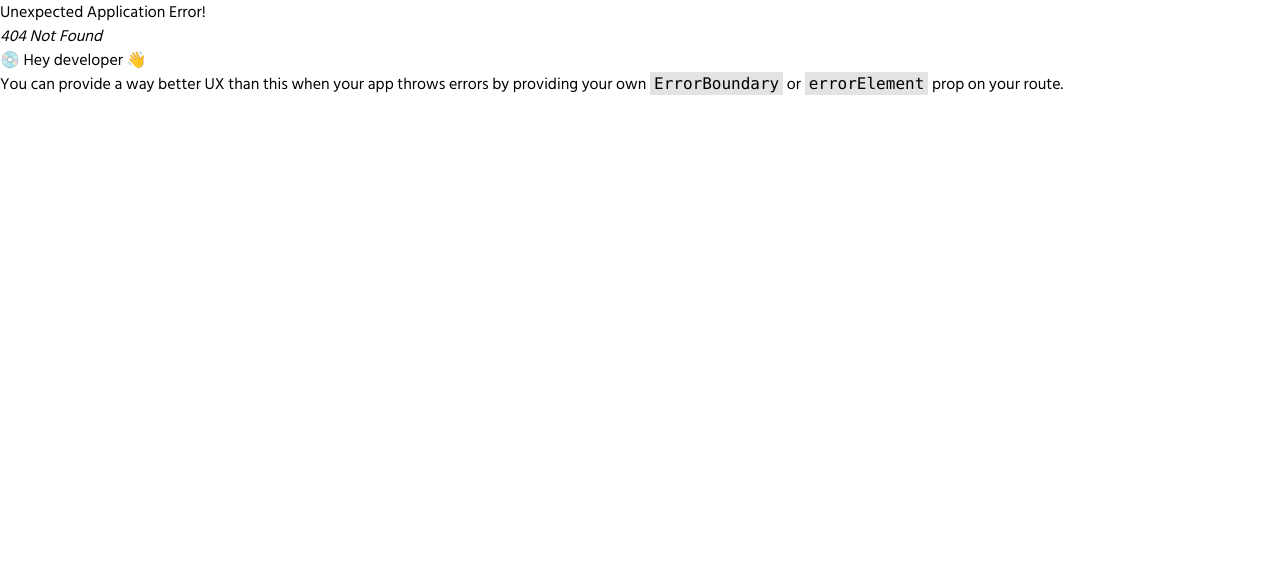
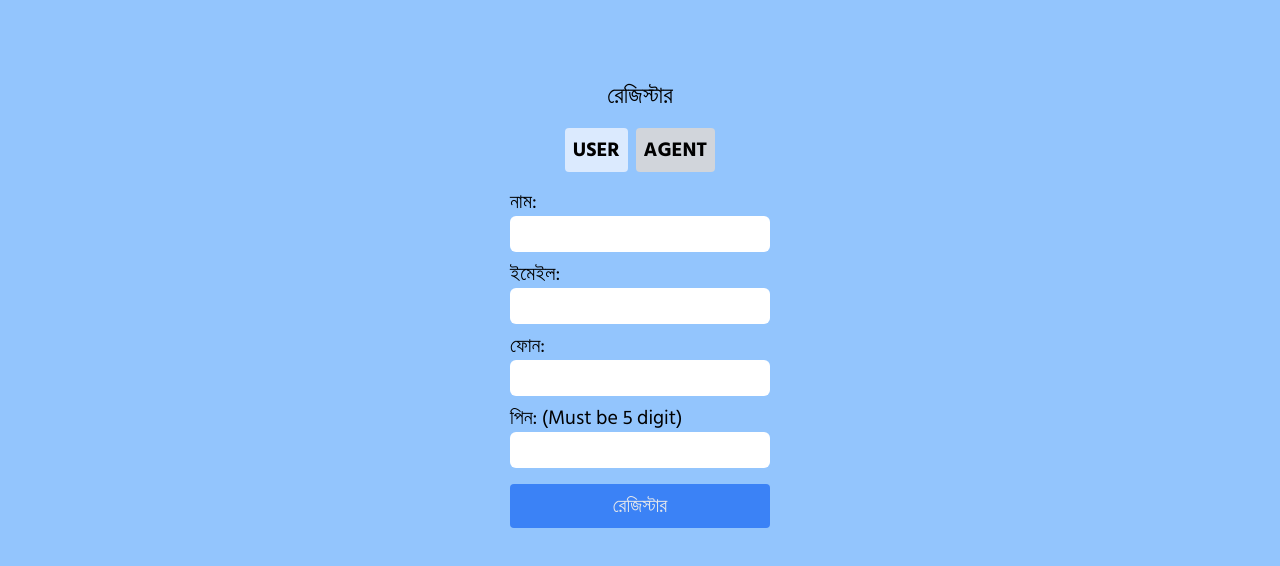
Before and after one commit to ebnazmul/cashbox, a React (Vite) app: page /register in a window 1280 px wide. Before the commit this address had no page. Shown: the top 566 px of the page. Built offline with nearby package versions, Linux system fonts and the light colour scheme.

Commit message:
feat: register

```diff
--- a/src/Router/Routes.jsx
+++ b/src/Router/Routes.jsx
@@ -1,6 +1,7 @@
 import { createBrowserRouter } from "react-router-dom";
 import Layout from "../Layout/Layout";
 import Home from "../componant/Home/Home";
+import Register from "../componant/Register/Register";
 
 const routes = createBrowserRouter([
   {
@@ -11,6 +12,10 @@ const routes = createBrowserRouter([
         index: true,
         element: <Home />,
       },
+      {
+        path: "register",
+        element: <Register />,
+      },
     ],
   },
 ]);
--- a/src/componant/Home/Home.jsx
+++ b/src/componant/Home/Home.jsx
@@ -1,17 +1,21 @@
 import { CiLock } from "react-icons/ci";
+import { useNavigate } from "react-router-dom";
 
 
 const Home = () => {
+    const navigate = useNavigate()
+
+
+
+
+
     return (
         <div className="grid place-items-center py-10">
             <img className="h-40" src="/cashbox.png" alt="" />
             <h2 className="text-2xl my-4">ক্যাশবক্সে আপনাকে স্বাগতম!</h2>
             <button className="uppercase px-4 py-2 rounded-xl bg-gray-300 text-xl flex justify-center gap-2">লগইন<CiLock/></button>
-           <p className="mt-4 text-xl flex justify-center gap-2 items-center">অ্যাকাউন্ট নেই ?<button className="uppercase px-4 py-2 rounded-xl bg-gray-300 flex justify-center gap-2">রেজিস্টার</button></p>
-           <button className="uppercase px-4 py-2 rounded-xl bg-gray-400 text-xl flex justify-center gap-2 mt-4">এজেন্ট রেজিস্ট্রেশান</button>
-
-
-
+           <p className="mt-4 text-xl flex justify-center gap-2 items-center">অ্যাকাউন্ট নেই ?<button onClick={()=>navigate("/register")} className="uppercase px-4 py-2 rounded-xl bg-gray-300 flex justify-center gap-2">রেজিস্টার</button></p>
+           <button onClick={()=>navigate("/register?agent=true")} className="uppercase px-4 py-2 rounded-xl bg-gray-400 text-xl flex justify-center gap-2 mt-4">এজেন্ট রেজিস্ট্রেশান</button>
         </div>
     );
 };
--- /dev/null
+++ b/src/componant/Register/Register.jsx
@@ -0,0 +1,90 @@
+import { useEffect, useState } from "react";
+import { useSearchParams } from "react-router-dom";
+
+const Register = () => {
+  const [registerAs, setRegisterAs] = useState("user");
+  const [searchParams] = useSearchParams();
+
+  useEffect(()=>{
+    if(searchParams.get("agent")){
+        setRegisterAs("agent")
+    }
+    else{
+        setRegisterAs("user")
+    }
+  },[searchParams])
+
+  const handleSubmit = (e) => {
+    e.preventDefault()
+}
+
+
+  return (
+    <div className="py-20 flex flex-col items-center justify-center">
+      <p className="text-2xl mb-4">রেজিস্টার</p>
+      <div className="*:px-2 *:py-2 text-xl font-bold *:rounded">
+        <button
+          onClick={() => setRegisterAs("user")}
+          className={`mr-2 ${
+            registerAs === "user" ? "bg-blue-100" : "bg-gray-300"
+          }`}>
+          USER
+        </button>
+        <button
+          onClick={() => setRegisterAs("agent")}
+          className={`${
+            registerAs === "agent" ? "bg-blue-100" : "bg-gray-300"
+          }`}>
+          AGENT
+        </button>
+      </div>
+      <form onSubmit={handleSubmit} className="text-xl mt-4">
+        <div className="mb-2">
+          <p>নাম:</p>
+          <input
+            className="outline-none rounded-md px-2 py-1"
+            type="text"
+            name=""
+            id=""
+            placeholder=""
+          />
+        </div>
+        <div className="mb-2">
+          <p>ইমেইল:</p>
+          <input
+            className="outline-none rounded-md px-2 py-1"
+            type="text"
+            name=""
+            id=""
+            placeholder=""
+          />
+        </div>
+        <div className="mb-2">
+          <p>ফোন:</p>
+          <input
+            className="outline-none rounded-md px-2 py-1"
+            type="text"
+            name=""
+            id=""
+            placeholder=""
+          />
+        </div>
+        <div className="mb-2">
+          <p>পিন: (Must be 5 digit)</p>
+          <input
+            className="outline-none rounded-md px-2 py-1"
+            type="number"
+            name=""
+            id=""
+            placeholder=""
+          />
+        </div>
+        <button className="w-full py-2 bg-blue-500 rounded text-gray-200 mt-2">
+          রেজিস্টার
+        </button>
+      </form>
+    </div>
+  );
+};
+
+export default Register;
```
Also changed, not shown: 1 other file (tests, documents, lock files or other folders).
